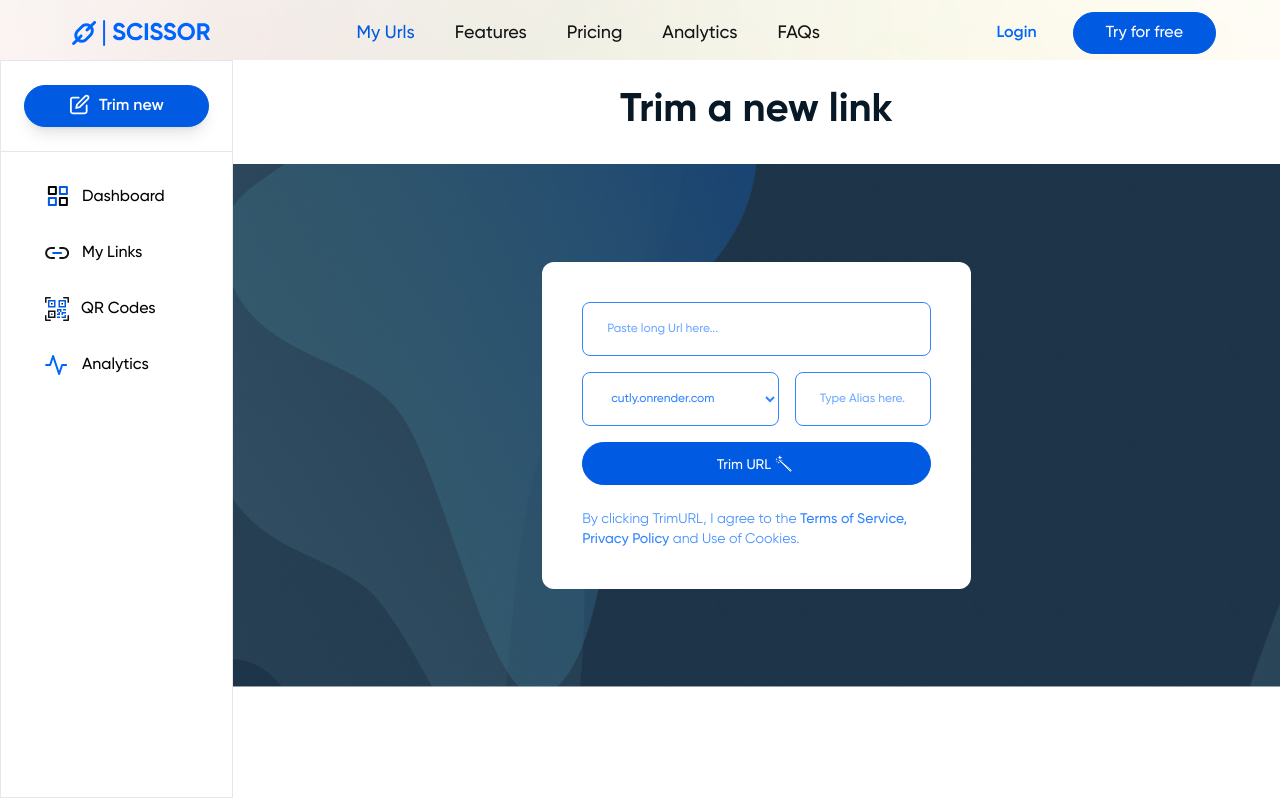
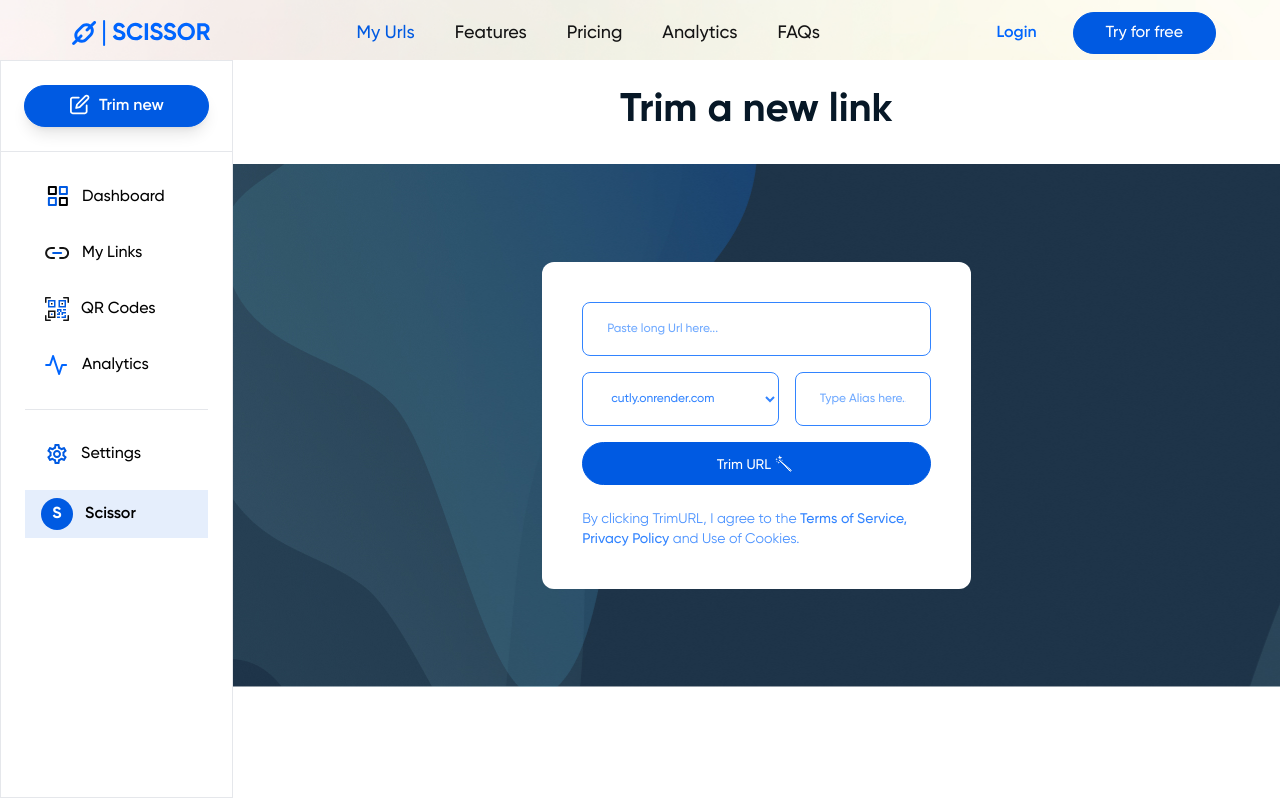
Before and after one commit to rahmlad-aramide/scissor, a React (Vite) app: page /dashboard/new in a window 1280 px wide. Built offline with nearby package versions, Linux system fonts and the light colour scheme.

Commit message:
update: added settings to the navlinks

```diff
--- a/src/App.jsx
+++ b/src/App.jsx
@@ -14,6 +14,7 @@ import {
   Analytics,
   MyLinks,
   QRCodes,
+  Settings
 } from './pages';
 
 import { toast } from 'react-toastify';
@@ -67,6 +68,7 @@ function App() {
             <Route path="/dashboard/analytics" element={<Analytics />} />
             <Route path="/dashboard/my-links" element={<MyLinks />} />
             <Route path="/dashboard/qr-codes" element={<QRCodes />} />
+            <Route path="/dashboard/settings" element={<Settings />} />
           </Route>
           <Route path="/sign-up" element={<SignUp />} />
           <Route path="/login" element={<Login />} />
--- a/src/components/SideNav/SideNav.jsx
+++ b/src/components/SideNav/SideNav.jsx
@@ -1,4 +1,4 @@
-import { useContext, useRef, useState } from 'react';
+import { useContext, useEffect, useRef, useState } from 'react';
 import { NavLink, Link, Outlet, useNavigate } from 'react-router-dom';
 import { NavHashLink, HashLink } from 'react-router-hash-link';
 import { UserContext } from '../../contexts/UserContext/UserContext';
@@ -10,14 +10,28 @@ import Button from '../Button/Button';
 
 const SideNav = () => {
   const pathname = window.location.pathname;
-  const { user } = useContext(UserContext);
+  const { authenticatedUser } = useContext(UserContext);
   const [active, setActive] = useState(false);
+  const [initialState, setInitialState] = useState("S");
+  const [firstNameState, setFirstNameState] = useState("Scissor")
   const navRef = useRef();
   const togglerRef = useRef();
   const showMenu = () => {
     setActive(!active);
     navRef.current.classList.toggle('-translate-x-[100%]');
   };
+  let initial;
+  let firstName;
+  useEffect(() => {
+    if(authenticatedUser){
+    const names = authenticatedUser.name.split(" ");
+    firstName = names[0];
+    initial = firstName.charAt(0);
+    setFirstNameState(firstName);
+    setInitialState(initial);
+  }
+}, [authenticatedUser]);
+
 
   return (
     <nav className="border border-r-gray-200">
@@ -247,6 +261,40 @@ const SideNav = () => {
                 </span>
               </div>
             </NavLink>
+            <div className="h-[1px] w-[calc(100%_-_3rem)] bg-gray-200 my-4"></div>
+            <NavLink
+              to="/dashboard/settings"
+              className="w-[calc(100%_-_3rem)]"
+            >
+              <div
+                className={
+                  pathname === '/dashboard/settings'
+                    ? 'px-4 my-2 py-2 bg-primary/10 font-semibold border-l-4 border-primary transition duration-300'
+                    : 'font-medium hover:bg-primary/10 px-4 my-2 py-2 border-l-4 hover:border-transparent border-white transition duration-300'
+                }
+              >
+                <span className="flex">
+                  <div>
+                  <svg width="24" height="24" stroke-width="0" viewBox="0 0 24 24"><path stroke="none" d="M19.43 12.98c.04-.32.07-.64.07-.98 0-.34-.03-.66-.07-.98l2.11-1.65c.19-.15.24-.42.12-.64l-2-3.46a.5.5 0 00-.61-.22l-2.49 1c-.52-.4-1.08-.73-1.69-.98l-.38-2.65A.488.488 0 0014 2h-4c-.25 0-.46.18-.49.42l-.38 2.65c-.61.25-1.17.59-1.69.98l-2.49-1a.566.566 0 00-.18-.03c-.17 0-.34.09-.43.25l-2 3.46c-.13.22-.07.49.12.64l2.11 1.65c-.04.32-.07.65-.07.98 0 .33.03.66.07.98l-2.11 1.65c-.19.15-.24.42-.12.64l2 3.46a.5.5 0 00.61.22l2.49-1c.52.4 1.08.73 1.69.98l.38 2.65c.03.24.24.42.49.42h4c.25 0 .46-.18.49-.42l.38-2.65c.61-.25 1.17-.59 1.69-.98l2.49 1c.06.02.12.03.18.03.17 0 .34-.09.43-.25l2-3.46c.12-.22.07-.49-.12-.64l-2.11-1.65zm-1.98-1.71c.04.31.05.52.05.73 0 .21-.02.43-.05.73l-.14 1.13.89.7 1.08.84-.7 1.21-1.27-.51-1.04-.42-.9.68c-.43.32-.84.56-1.25.73l-1.06.43-.16 1.13-.2 1.35h-1.4l-.19-1.35-.16-1.13-1.06-.43c-.43-.18-.83-.41-1.23-.71l-.91-.7-1.06.43-1.27.51-.7-1.21 1.08-.84.89-.7-.14-1.13c-.03-.31-.05-.54-.05-.74s.02-.43.05-.73l.14-1.13-.89-.7-1.08-.84.7-1.21 1.27.51 1.04.42.9-.68c.43-.32.84-.56 1.25-.73l1.06-.43.16-1.13.2-1.35h1.39l.19 1.35.16 1.13 1.06.43c.43.18.83.41 1.23.71l.91.7 1.06-.43 1.27-.51.7 1.21-1.07.85-.89.7.14 1.13zM12 8c-2.21 0-4 1.79-4 4s1.79 4 4 4 4-1.79 4-4-1.79-4-4-4zm0 6c-1.1 0-2-.9-2-2s.9-2 2-2 2 .9 2 2-.9 2-2 2z" className='fill-primary'></path></svg>
+                  </div>
+                  <div className="ml-3">Settings</div>
+                </span>
+              </div>
+            </NavLink>
+            <div
+              className="w-[calc(100%_-_3rem)]"
+            >
+              <div
+                className='px-4 my-2 py-2 bg-primary/10 font-semibold transition duration-300'
+              >
+                <span className="flex">
+                  <div className='bg-primary w-8 aspect-square flex items-center justify-center text-white font-bold my-auto rounded-full'>
+                    {initialState}
+                  </div>
+                  <div className="ml-3 my-auto">{firstNameState}</div>
+                </span>
+              </div>
+            </div>
           </div>
         </div>
       </div>
@@ -506,6 +554,40 @@ const SideNav = () => {
               </div>
             </NavLink>
           </div>
+          <div className="h-[1px] w-full bg-gray-200 my-4"></div>
+          <NavLink
+              to="/dashboard/settings"
+              className="w-[calc(100%)] my-2"
+            >
+              <div
+                className={
+                  pathname === '/dashboard/settings'
+                    ? 'px-4 py-2 bg-primary/10 font-semibold border-l-4 border-primary transition duration-300'
+                    : 'font-medium hover:bg-primary/10 px-4 py-2 border-l-4 hover:border-transparent border-white transition duration-300'
+                }
+              >
+                <span className="flex items-center">
+                  <div className='items-center flex justify-center'>
+                  <svg width="24" height="24" stroke-width="0" viewBox="0 0 24 24"><path stroke="none" d="M19.43 12.98c.04-.32.07-.64.07-.98 0-.34-.03-.66-.07-.98l2.11-1.65c.19-.15.24-.42.12-.64l-2-3.46a.5.5 0 00-.61-.22l-2.49 1c-.52-.4-1.08-.73-1.69-.98l-.38-2.65A.488.488 0 0014 2h-4c-.25 0-.46.18-.49.42l-.38 2.65c-.61.25-1.17.59-1.69.98l-2.49-1a.566.566 0 00-.18-.03c-.17 0-.34.09-.43.25l-2 3.46c-.13.22-.07.49.12.64l2.11 1.65c-.04.32-.07.65-.07.98 0 .33.03.66.07.98l-2.11 1.65c-.19.15-.24.42-.12.64l2 3.46a.5.5 0 00.61.22l2.49-1c.52.4 1.08.73 1.69.98l.38 2.65c.03.24.24.42.49.42h4c.25 0 .46-.18.49-.42l.38-2.65c.61-.25 1.17-.59 1.69-.98l2.49 1c.06.02.12.03.18.03.17 0 .34-.09.43-.25l2-3.46c.12-.22.07-.49-.12-.64l-2.11-1.65zm-1.98-1.71c.04.31.05.52.05.73 0 .21-.02.43-.05.73l-.14 1.13.89.7 1.08.84-.7 1.21-1.27-.51-1.04-.42-.9.68c-.43.32-.84.56-1.25.73l-1.06.43-.16 1.13-.2 1.35h-1.4l-.19-1.35-.16-1.13-1.06-.43c-.43-.18-.83-.41-1.23-.71l-.91-.7-1.06.43-1.27.51-.7-1.21 1.08-.84.89-.7-.14-1.13c-.03-.31-.05-.54-.05-.74s.02-.43.05-.73l.14-1.13-.89-.7-1.08-.84.7-1.21 1.27.51 1.04.42.9-.68c.43-.32.84-.56 1.25-.73l1.06-.43.16-1.13.2-1.35h1.39l.19 1.35.16 1.13 1.06.43c.43.18.83.41 1.23.71l.91.7 1.06-.43 1.27-.51.7 1.21-1.07.85-.89.7.14 1.13zM12 8c-2.21 0-4 1.79-4 4s1.79 4 4 4 4-1.79 4-4-1.79-4-4-4zm0 6c-1.1 0-2-.9-2-2s.9-2 2-2 2 .9 2 2-.9 2-2 2z" className='fill-primary'></path></svg>
+                  </div>
+                  <div className="ml-3">Settings</div>
+                </span>
+              </div>
+            </NavLink>
+            <div
+              className="w-[calc(100%)] my-2"
+            >
+              <div
+                className='px-4 py-2 bg-primary/10 font-semibold'
+              >
+                <span className="flex">
+                  <div className='bg-primary w-8 aspect-square flex items-center justify-center text-white font-bold my-auto rounded-full'>
+                    {initialState}
+                  </div>
+                  <div className="ml-3 my-auto">{firstNameState}</div>
+                </span>
+              </div>
+            </div>
         </div>
           </div>
           <button
--- a/src/contexts/UserContext/UserContext.jsx
+++ b/src/contexts/UserContext/UserContext.jsx
@@ -11,9 +11,12 @@ export const UserContext = createContext({
 
 const UserProvider = ({ children }) => {
   const [user, setUser] = useState(null);
+  const [authenticatedUser, setAuthenticatedUser] = useState(null);
   const value = {
     user,
     setUser,
+    authenticatedUser,
+    setAuthenticatedUser
   };
   // useEffect(() => {
   //   const unsubscribe = onAuthStateChangedListener((user) => {
--- a/src/pages/Dashboard/Dashboard.jsx
+++ b/src/pages/Dashboard/Dashboard.jsx
@@ -7,32 +7,19 @@ import dashboardImage from '../../assets/images/dashboard.jpg';
 import { notify } from '../../App';
 
 const Dashboard = () => {
-  const pathname = window.location.pathname;
-  console.log(pathname)
-  const { user } = useContext(UserContext);
-  console.log(user);
+  const { user, authenticatedUser, setAuthenticatedUser } = useContext(UserContext);
   const [userToken, setUserToken] = useState(null);
   const [currentUser, setCurrentUser] = useState(null);
-  const [active, setActive] = useState(false);
-  const navRef = useRef();
-  const togglerRef = useRef();
-  const showMenu = () => {
-    setActive(!active);
-    navRef.current.classList.toggle('-translate-x-[100%]');
-  };
 
   React.useEffect(() => {
-    getUserToken();
     getCurrentUser();
   }, []);
 
   React.useEffect(() => {
-    console.log(currentUser);
+    setAuthenticatedUser(currentUser);
   }, [currentUser]);
+  // setAuthenticatedUser(currentUser)
 
-  const getUserToken = () => {
-    setUserToken(user?.token);
-  };
   const getCurrentUser = async () => {
     try {
       const response = await fetch(
@@ -58,11 +45,13 @@ const Dashboard = () => {
       console.log('Failed to fetch currently logged-in user:', error);
     }
   };
-  console.log(currentUser);
+  React.useEffect(() => {
+    console.log(authenticatedUser);
+  }, [currentUser]);
   return (
     <Layout>
       <div className="flex flex-col justify-center items-center">
-        {currentUser !== null && <div>Hello {currentUser?.name}</div>}
+        {currentUser !== null && <div className='mt-4 font-semibold text-2xl text-center mx-8'>Hello {currentUser?.name}, what would you like to do today?</div>}
         <div>
           <img src={dashboardImage} alt="" className="mx-auto" />
         </div>
--- /dev/null
+++ b/src/pages/Dashboard/Settings/Settings.jsx
@@ -0,0 +1,12 @@
+import Layout from '../../../components/Layout/Layout';
+
+const Settings = () => {
+  return (
+    <Layout>
+      <div className='pt-16'>
+        <h1>Settings</h1>
+      </div>
+    </Layout>
+  );
+};
+export default Settings;
--- a/src/pages/index.js
+++ b/src/pages/index.js
@@ -6,5 +6,6 @@ export { default as MyLinks } from './Dashboard/MyLinks/MyLinks';
 export { default as NewLink } from './Dashboard/NewLink/NewLink';
 export { default as QRCodes } from './Dashboard/QRCodes/QRCodes';
 export { default as Dashboard } from './Dashboard/Dashboard';
+export { default as Settings } from './Dashboard/Settings/Settings';
 export { default as SignUp } from './SignUp/SignUp';
 export { default as GetInTouch } from './GetInTouch/GetInTouch';
```
